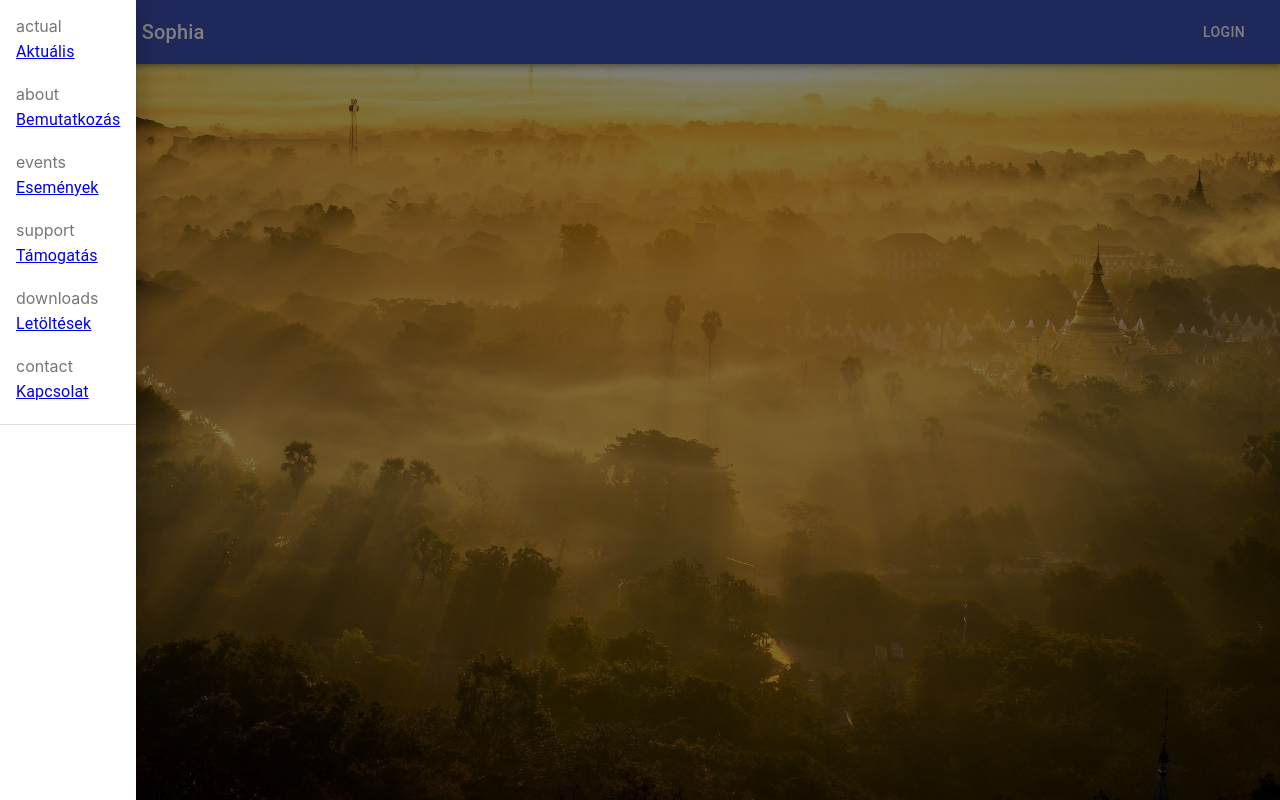
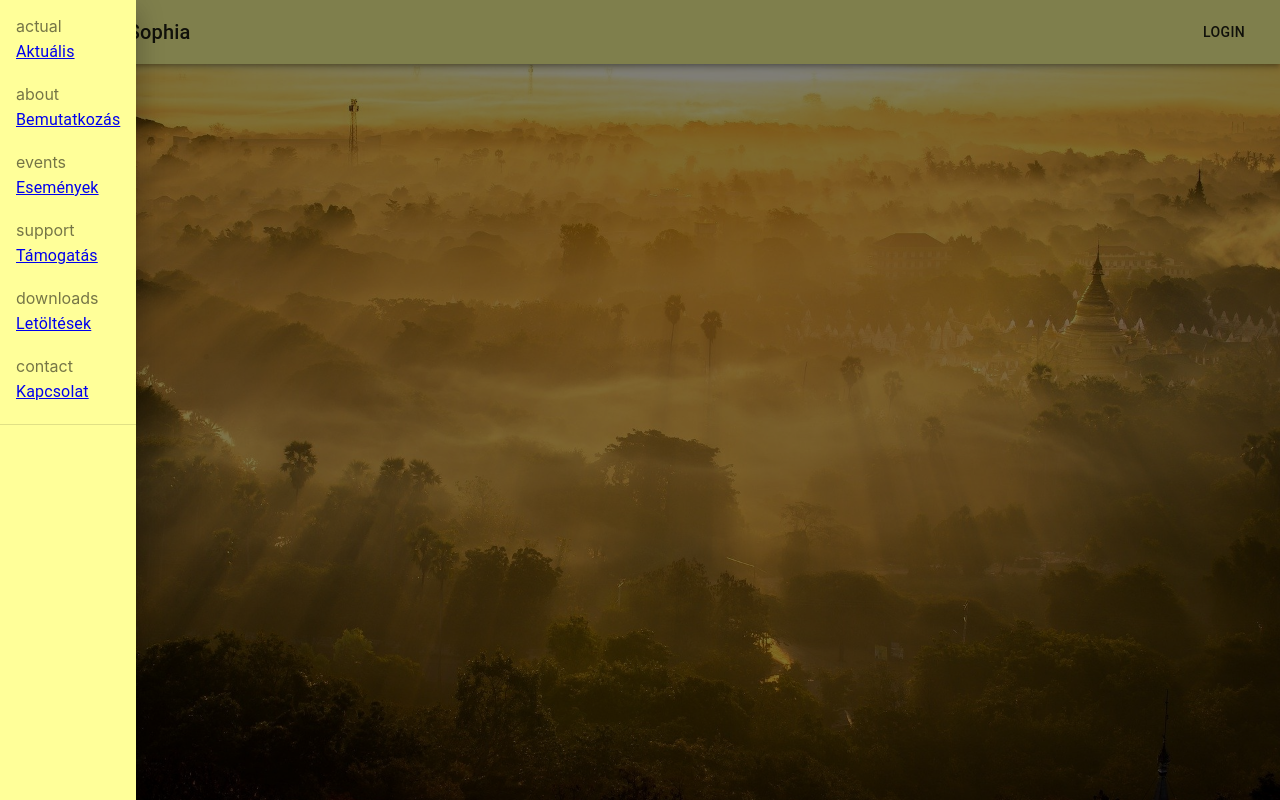
Before and after one commit to molitio/aurum-sophia, a React (Create React App) app in the folder aurum-sophia-frontend/: page / in a window 1280 px wide. Both pictures are taken after a click on the button "menu". Built offline with nearby package versions, Linux system fonts and the light colour scheme.

Commit message:
theme management working

```diff
--- a/aurum-sophia-frontend/src/App.tsx
+++ b/aurum-sophia-frontend/src/App.tsx
@@ -7,10 +7,15 @@ import AboutPage from './components/pages/AboutPage';
 import LandingPage from './components/pages/LandingPage';
 import PageNotFound from './components/pages/PageNotFound';
 import background from './images/background.jpg';
+import { ThemeProvider } from '@material-ui/core';
+import siteThemeCollection from './styles/siteThemeCollection';
+
+const themeCollection = siteThemeCollection();
 
 function App(): JSX.Element {
     return (
         <>
+            <ThemeProvider theme={themeCollection.defaultSiteTheme}>
                 <div
                     className="app-container"
                     style={{
@@ -38,6 +43,7 @@ function App(): JSX.Element {
                         <Footer />
                     </Router>
                 </div>
+            </ThemeProvider>
         </>
     );
 }
--- a/aurum-sophia-frontend/src/components/Navigation.tsx
+++ b/aurum-sophia-frontend/src/components/Navigation.tsx
@@ -1,6 +1,6 @@
-import React, { useEffect, useState } from 'react';
+import React, { Props, useEffect, useState } from 'react';
 import { Link } from 'react-router-dom';
-import { createStyles, makeStyles, Theme } from '@material-ui/core/styles';
+import { createStyles, makeStyles, Theme, useTheme } from '@material-ui/core/styles';
 import AppBar from '@material-ui/core/AppBar';
 import Toolbar from '@material-ui/core/Toolbar';
 import Typography from '@material-ui/core/Typography';
@@ -17,13 +17,16 @@ import getSiteFeatures from '../services/featureToggle';
 import SiteFeature from '../common/SiteFeature';
 
 function Navigation(): JSX.Element {
+    const theme = useTheme();
+
     const useStyles = makeStyles((theme: Theme) =>
         createStyles({
             root: {
+                background: theme.palette.primary.main,
                 flexGrow: 1,
             },
             menuButton: {
-                marginRight: theme.spacing(2),
+                marginRight: 2,
             },
             title: {
                 flexGrow: 1,
@@ -33,6 +36,10 @@ function Navigation(): JSX.Element {
             },
             fullList: {
                 width: 'auto',
+            },
+            drawer: {
+                backgroundColor: theme.palette.primary.main,
+                height: '100vh',
             },
         }),
     );
@@ -62,15 +69,15 @@ function Navigation(): JSX.Element {
 
     const navigationList = (anchor: 'left') => (
         <div
-            className=""
+            className={classes.drawer}
             role="presentation"
             onClick={toggleDrawer(anchor, false)}
             onKeyDown={toggleDrawer(anchor, false)}
         >
             <List>
                 {siteFeatures.map((feature) => (
-                    <ListItem button key={feature.id}>
-                        <Link to={feature.path}>
+                    <ListItem button key={feature.id} color="primary">
+                        <Link color="primary" to={feature.path}>
                             <ListItemIcon>{feature.icon}</ListItemIcon>
                             <ListItemText primary={feature.displayName} />
                         </Link>
@@ -84,7 +91,7 @@ function Navigation(): JSX.Element {
     return (
         <>
             <div className={classes.root}>
-                <AppBar position="static">
+                <AppBar position="static" color="primary">
                     <Toolbar>
                         <IconButton
                             edge="start"
@@ -114,23 +121,3 @@ function Navigation(): JSX.Element {
 }
 
 export default Navigation;
-/*
-<button mat-button [matMenuTriggerFor]="menu">
-<mat-icon aria-hidden="false" aria-label="menu">
-    menu
-</mat-icon>
-</button>
-<mat-menu #menu="matMenu">
-<button mat-menu-item>
-    <a routerLink="/mission-board">mission board</a>
-</button>
-<button mat-menu-item>
-    <a routerLink="/about">about</a>
-</button>
-<button mat-menu-item>
-    <a routerLink="/community-hub">community hub</a>
-</button>
-<button mat-menu-item>
-    <a routerLink="/resource-management">resource management</a>
-</button>
-</mat-menu> */
--- /dev/null
+++ b/aurum-sophia-frontend/src/styles/siteThemeCollection.ts
@@ -0,0 +1,22 @@
+import { createMuiTheme } from '@material-ui/core';
+
+const siteThemeCollection = () => {
+    return {
+        defaultSiteTheme: createMuiTheme({
+            palette: {
+                primary: {
+                    main: '#ffff99',
+                },
+            },
+        }),
+        alternativetSiteTheme: createMuiTheme({
+            palette: {
+                primary: {
+                    main: '#6699ff',
+                },
+            },
+        }),
+    };
+};
+
+export default siteThemeCollection;
```
Lines whose indentation alone changed are shown as unchanged.
